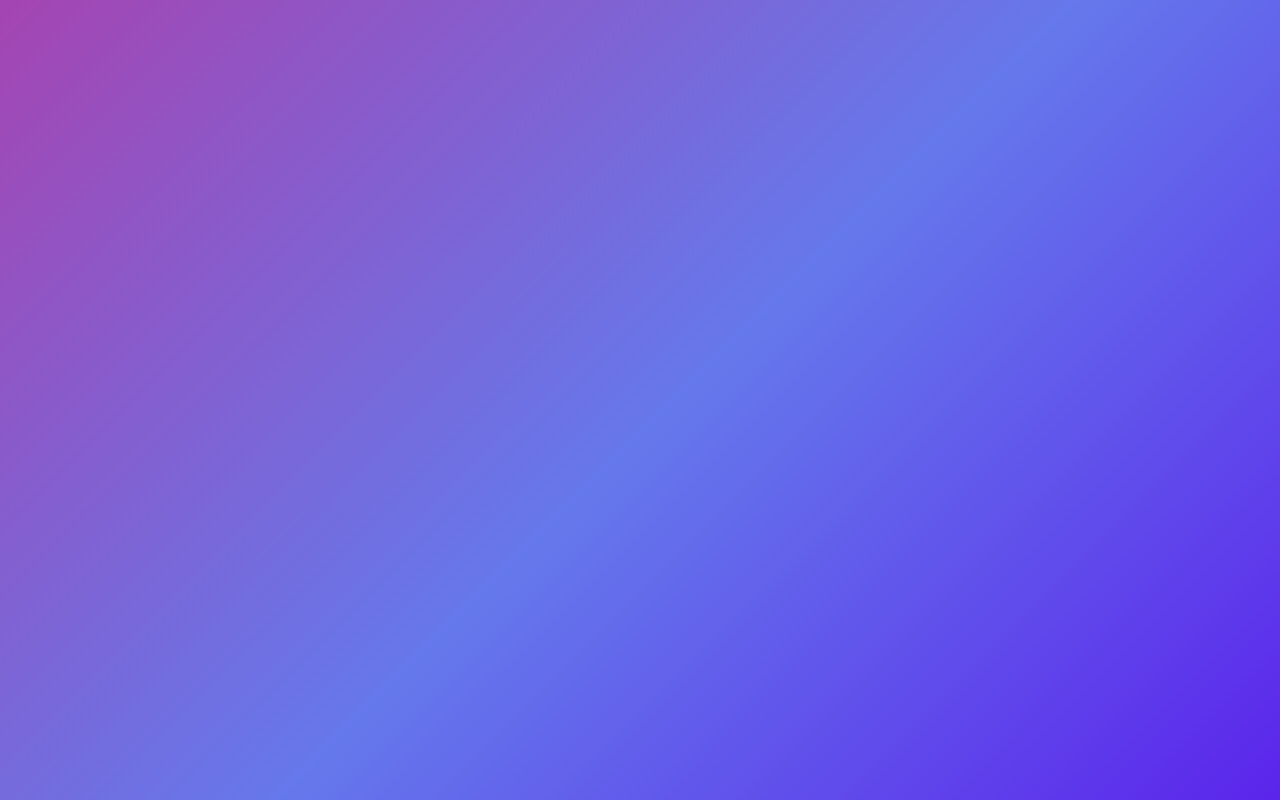
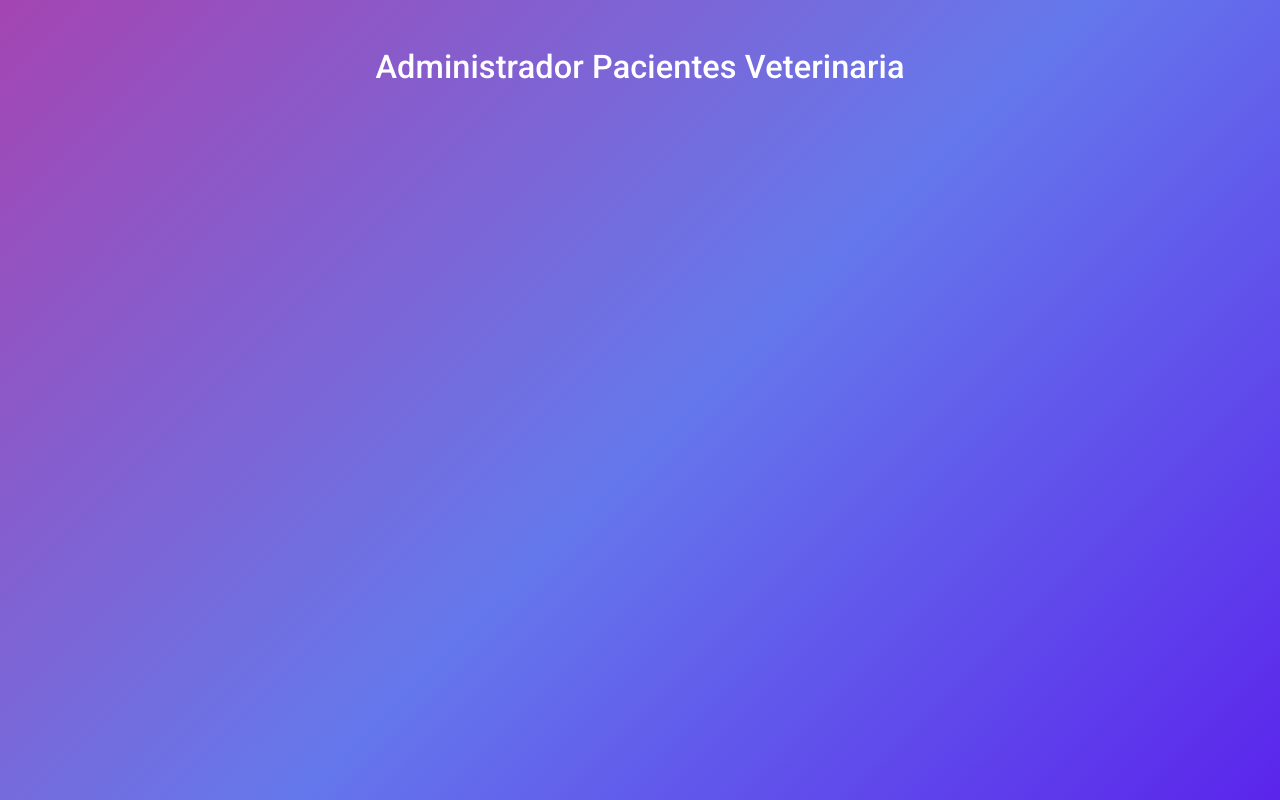
Before and after one commit to salinassilvio/pacientesveterinaria, a React (Create React App) app in the folder pacientesveterinaria/: page / in a window 1280 px wide. Built offline with nearby package versions, Linux system fonts and the light colour scheme.

Commit message:
Se crea primer componente de Header y se manda a llamar del componente padre App, enviando como props un titulo

```diff
--- a/pacientesveterinaria/src/App.js
+++ b/pacientesveterinaria/src/App.js
@@ -1,12 +1,16 @@
-import React from 'react';
+import React,{Component} from 'react';
 import './bootstrap.min.css';
+import  Header from './components/Header';
 
-function App() {
-  return (
-    <div className="App">
-
-    </div>
-  );
+class App extends Component {
+  state = {  }
+  render() {
+    return (
+      <div className="container">
+        <Header titulo='Administrador Pacientes Veterinaria'></Header>
+      </div>
+     );
+  }
 }
 
 export default App;
--- /dev/null
+++ b/pacientesveterinaria/src/components/Header.js
@@ -0,0 +1,11 @@
+import React from 'react'
+
+const Header = ({titulo}) => (
+<header>
+    <h1 className="text-center">
+        {titulo}
+    </h1>
+</header>
+);
+
+export default Header;
```
